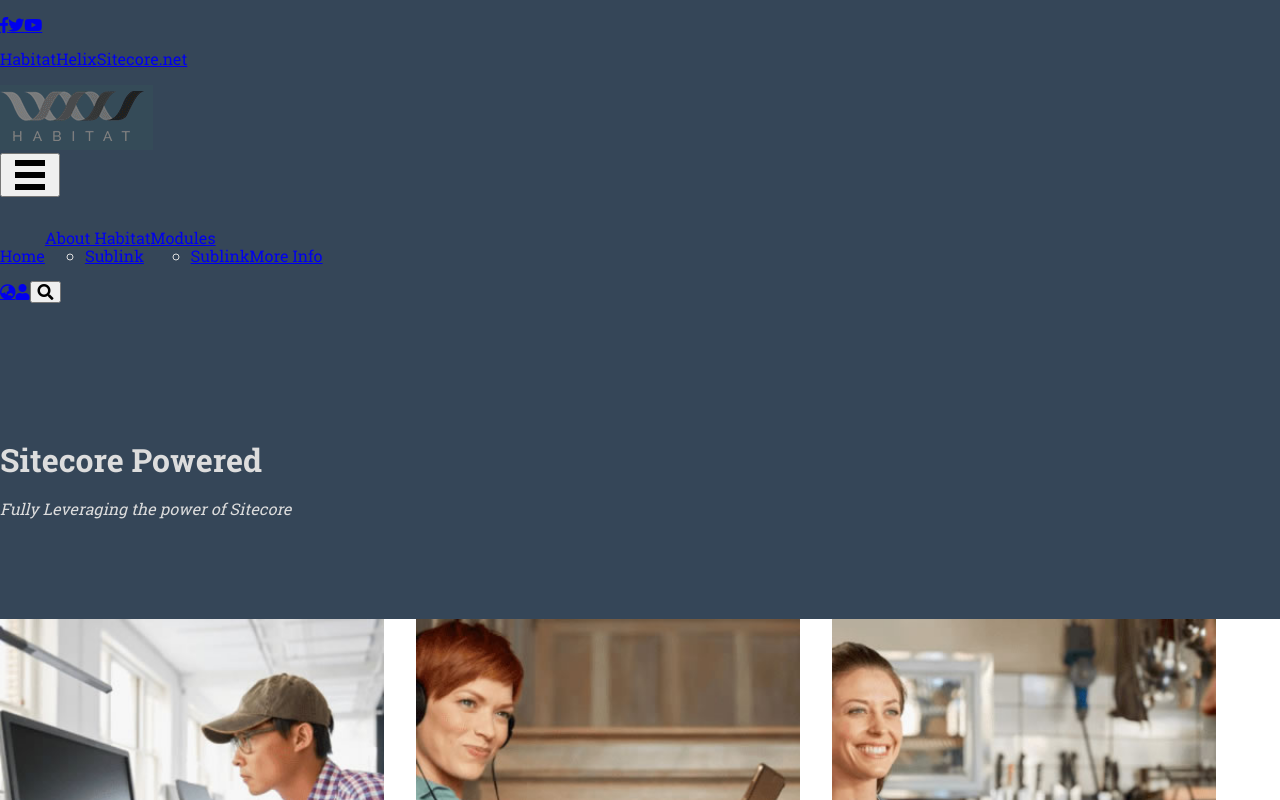
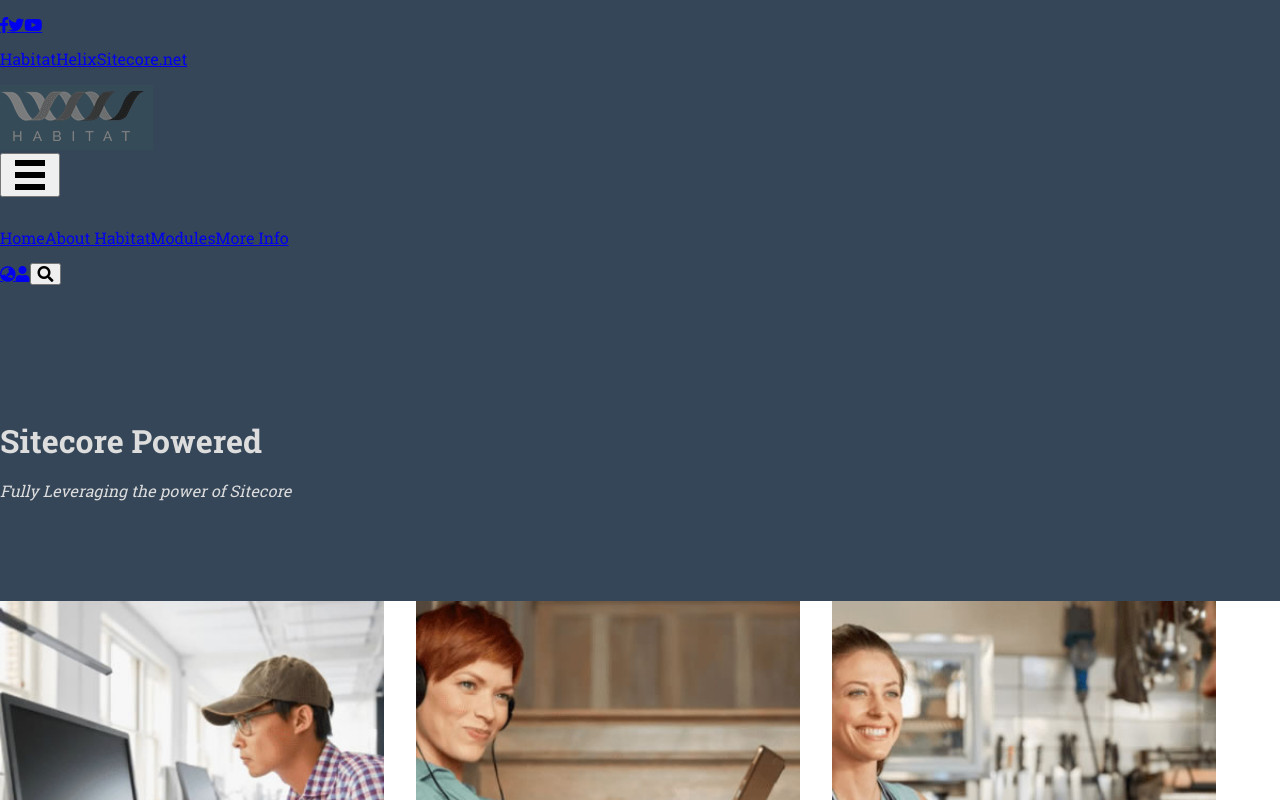
Before and after one commit to adambezemek/xc-code-challenge, a Vue app in the folder xc-code-challenge/: page / in a window 1280 px wide. Shown: the top 800 px of the page. Built offline with nearby package versions, Linux system fonts and the light colour scheme.

Commit message:
Hide submenu

```diff
--- a/xc-code-challenge/src/App.vue
+++ b/xc-code-challenge/src/App.vue
@@ -112,7 +112,7 @@
             <span class="u-visually-hidden">Around the world</span>
           </a>
         </li>
-        <li>
+        <li class=""> <!-- NOTE: Does not appear on mobile -->
           <a href="https://example.com" target="_blank" rel="noopener noreferrer" class="fas fa-user">
             <span class="u-visually-hidden">User <!--If you are not paying for a product, then you are the product not user--></span>
           </a>
@@ -277,6 +277,11 @@ export default {
 
 <style>
 
+.c-main-navigation ul
+{
+  display: none;
+}
+
 .c-mobile-menu
 {
   cursor: pointer;
```
